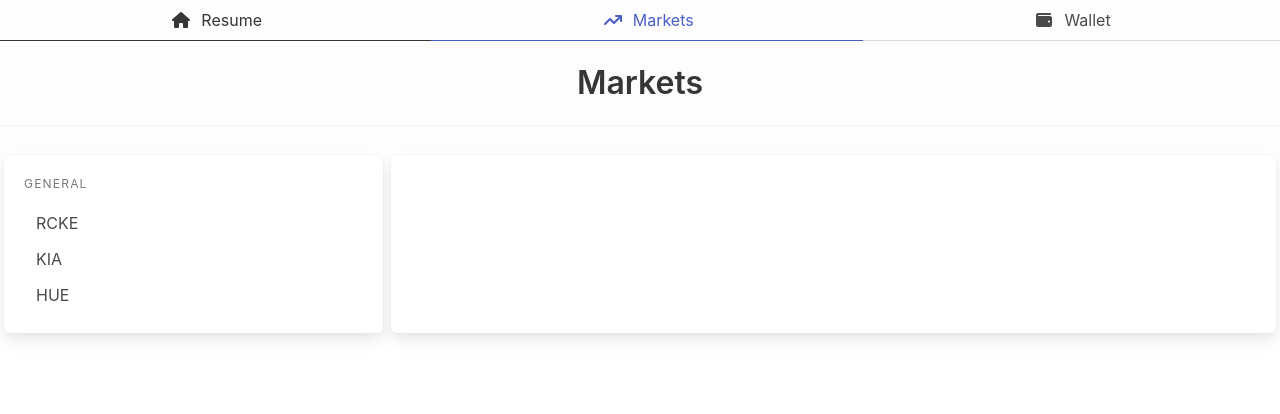
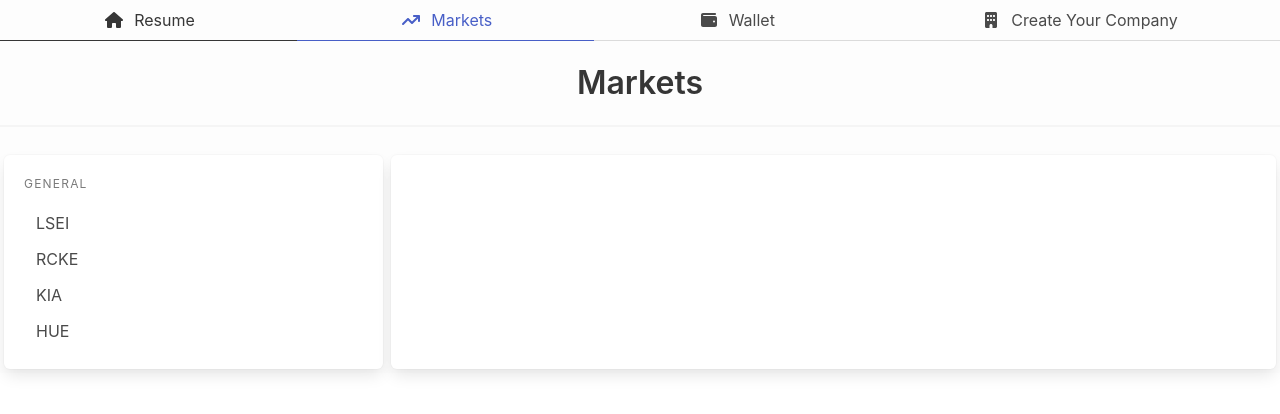
Before and after one commit to papiricoh/stock_market, a Vue app: page / in a window 1280 px wide. Both pictures are taken after a click on the item "Markets". Shown: the top 414 px of the page. Built offline with nearby package versions, Linux system fonts and the light colour scheme; what vue3-apexcharts would draw is missing.

Commit message:
Added company creation screen

```diff
--- a/src/App.vue
+++ b/src/App.vue
@@ -27,9 +27,10 @@ export default {
 
 
       companies: [
-        { label: 'RCKE', name: "Rockson Energy", share_price: 20000, total_shares: 1000000, historic: [2100, 2900, 6798, 12000, 17992, 24310, 32000, 25000, 22000, 20000] },
-        { label: 'KIA', name: "Kiamoto Industry Agency", share_price: 1457, total_shares: 100000, historic: [2100, 2900, 6798, 4852, 2000, 4500, 5410, 5600, 1024, 1457, 2130, 2030, 1203, 6798, 4852, 2000, 4500, 5410, 5600, 1024, 1457, 2130, 2030, 1203] },
-        { label: 'HUE', name: "Helios United Emporium", share_price: 123, total_shares: 1000, historic: [324, 461, 726, 124, 652, 624, 236, 426, 673, 123] }
+        { label: 'LSEI', name: "Los Santos Economic Index", total_shares: 1200000, historic: [14500, 14230,14645,14562,14856,14952,14751,15230], owner: "NPC" },
+        { label: 'RCKE', name: "Rockson Energy", total_shares: 10000, historic: [2100, 2900, 6798, 12000, 17992, 24310, 32000, 25000, 22000, 20000], owner: "NPC" },
+        { label: 'KIA', name: "Kiamoto Industry Agency", total_shares: 1000, historic: [2100, 2900, 6798, 4852, 2000, 4500, 5410, 5600, 1024, 1457, 2130, 2030, 1203, 6798, 4852, 2000, 4500, 5410, 5600, 1024, 1457, 2130, 2030, 1203], owner: "NPC" },
+        { label: 'HUE', name: "Helios United Emporium", total_shares: 1000, historic: [324, 461, 726, 124, 652, 624, 236, 426, 673, 123], owner: "NPC" }
       ]
     }
   },
@@ -96,6 +97,18 @@ export default {
             <span>Wallet</span>
           </a>
         </li>
+        <li class="is-active" v-if="page == 'creation'">
+          <a>
+            <span class="icon"><font-awesome-icon icon="fa-solid fa-building" /></span>
+            <span>Create Your Company</span>
+          </a>
+        </li>
+        <li v-else @click="page = 'creation', company_name = null">
+          <a>
+            <span class="icon"><font-awesome-icon icon="fa-solid fa-building" /></span>
+            <span>Create Your Company</span>
+          </a>
+        </li>
       </ul>
     </div>
     <div id="home" v-if="page == 'home'">
@@ -113,7 +126,12 @@ export default {
               General
             </p>
             <ul class="menu-list" v-for="company in companies">
-              <li><a @click="(company_name = company.label + ' - ' + company.name), (share_price = company.share_price), (num_of_shares = company.total_shares), calculateMarketCap(company.share_price, company.total_shares), checkChange(company.historic), updateChart(company.historic)">{{company.label}}</a></li>
+              <div v-if="company_name != company.label + ' - ' + company.name">
+                <li><a @click="(company_name = company.label + ' - ' + company.name), (share_price = company.historic[company.historic.length - 1]), (num_of_shares = company.total_shares), calculateMarketCap(company.historic[company.historic.length - 1], company.total_shares), checkChange(company.historic), updateChart(company.historic)">{{company.label}}</a></li>
+              </div>
+              <div v-if="company_name == company.label + ' - ' + company.name">
+                <li><a class="is-active" @click="(company_name = company.label + ' - ' + company.name), (share_price = company.historic[company.historic.length - 1]), (num_of_shares = company.total_shares), calculateMarketCap(company.historic[company.historic.length - 1], company.total_shares), checkChange(company.historic), updateChart(company.historic)">{{company.label}} - <b>CLICK TO UPDATE</b></a></li>
+              </div>
             </ul>
           </aside>
         </div>
@@ -147,9 +165,6 @@ export default {
                 <div>
                   <StockChart ref="stockChart"></StockChart>
                 </div>
-                <div>
-                  <SharesChart></SharesChart>
-                </div>
               </div>
               <div class="box movement_options">
                 <div class="buy-sell">
@@ -171,7 +186,7 @@ export default {
                     <button class="button is-link">Submmit</button>
                   </div>
                   <hr>
-                  <StockList></StockList>
+                  <p>NEWS</p>
                 </div>
               </div>
             </div>
@@ -182,6 +197,13 @@ export default {
     <div class="wallet" v-if="page == 'wallet'">
 
     </div>
+    <div class="creation_screen" v-if="page == 'creation'">
+      <div class="creation_screen_box box">
+        <div>
+          <SharesChart></SharesChart>
+        </div>
+      </div>
+    </div>
   </main>
 </template>
 
--- a/src/components/SharesChart.vue
+++ b/src/components/SharesChart.vue
@@ -2,7 +2,7 @@
 export default {
   data() {
     return {
-      series: [623020, 402010, 20302, 3829, 92001],
+      series: [623020, 0],
       chartOptions: {
         chart: {
           width: 380,
@@ -11,7 +11,7 @@ export default {
         dataLabels: {
           enabled: false
         },
-        labels: ['Owner (NPC)', 'NPCs', 'Javier Calvo', 'John Doe', 'Juanito Estrella'],
+        labels: ['Owner', 'Freed Shares'],
         responsive: [{
           breakpoint: 480,
           options: {
--- a/src/main.css
+++ b/src/main.css
@@ -63,3 +63,10 @@ body {
 .buy-sell>* {
     margin: 10px;
 }
+.creation_screen {
+    padding: 40px;
+}
+.creation_screen_box {
+    height: 40rem;
+    display: flex;
+}
--- a/src/main.js
+++ b/src/main.js
@@ -15,7 +15,8 @@ import { faWallet } from '@fortawesome/free-solid-svg-icons'
 import { faArrowUp } from '@fortawesome/free-solid-svg-icons'
 import { faArrowDown } from '@fortawesome/free-solid-svg-icons'
 import { faMinus } from '@fortawesome/free-solid-svg-icons'
-library.add(faUserSecret, faHome, faArrowTrendUp, faWallet, faArrowUp, faArrowDown, faMinus)
+import { faBuilding } from '@fortawesome/free-solid-svg-icons'
+library.add(faUserSecret, faBuilding, faHome, faArrowTrendUp, faWallet, faArrowUp, faArrowDown, faMinus)
 
 const app = createApp(App);
 app.use(VueApexCharts);
```
